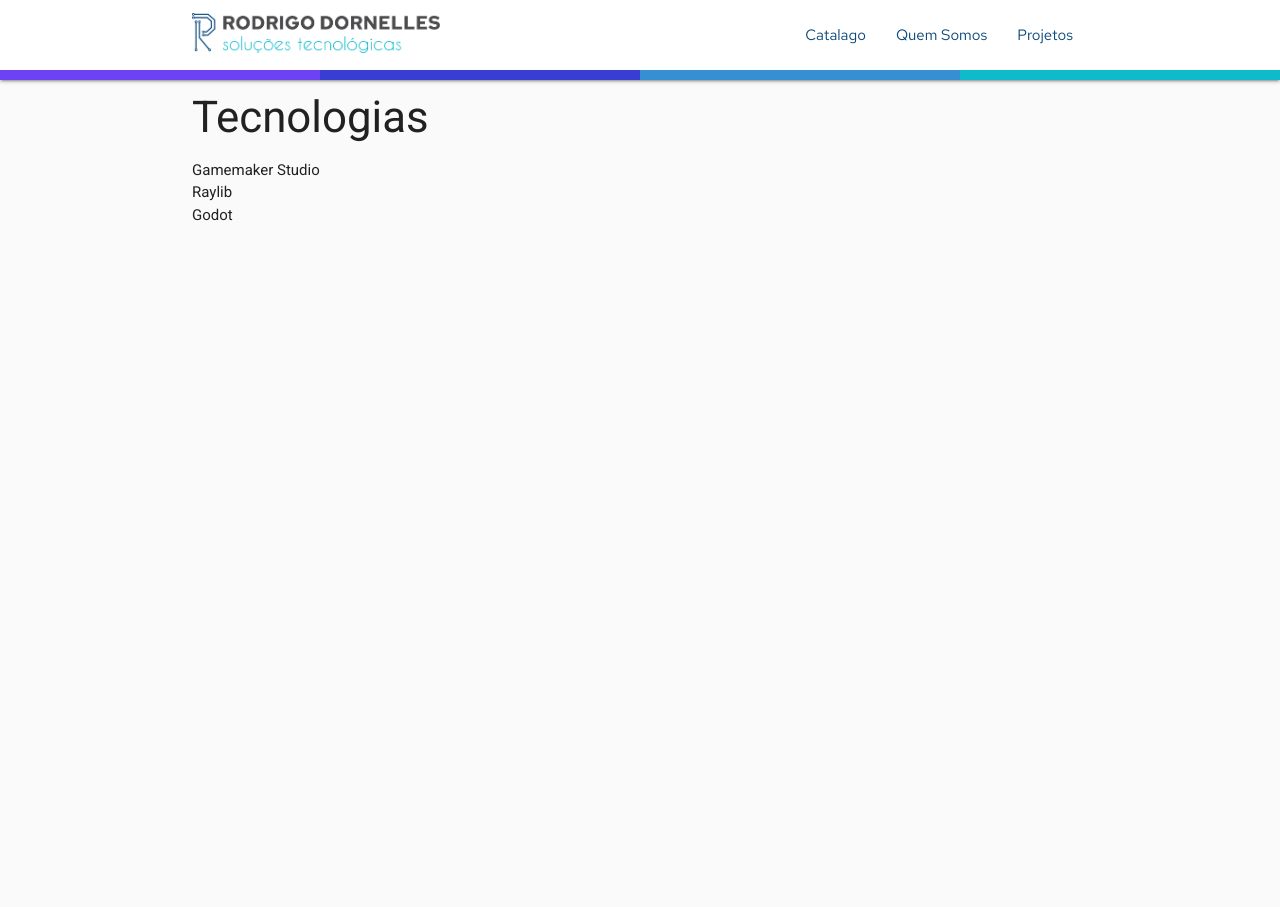
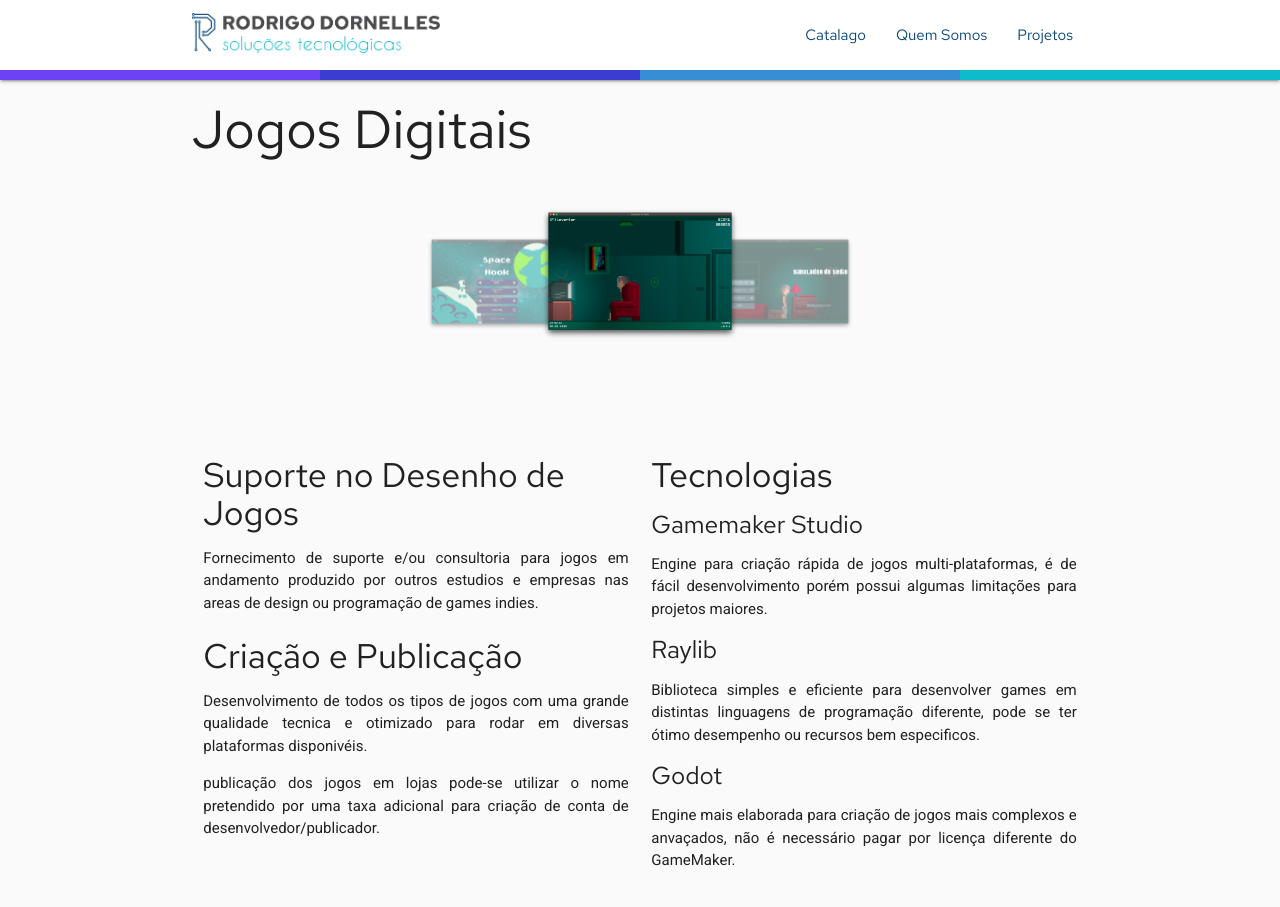
Before and after one commit to rdornelles/rdornelles.github.io, a Jekyll site: the page built from catalago/software/jogos.md, in a window 1280 px wide. Built offline with Jekyll 4.4.1, drawn with Linux system fonts in a browser that asks for light colours.

Commit message:
software-games

```diff
--- a/assets/scripts.js
+++ b/assets/scripts.js
@@ -16,8 +16,7 @@
     });
     // init carousel
     M.Carousel.init(elems, {
-        fullWidth: true,
-        indicators: true
+        fullWidth: false
     });
 });
 
--- a/assets/styles.css
+++ b/assets/styles.css
@@ -87,6 +87,10 @@
     float: none!important;
 }
 
+h1, h2, h3, h4, h5, h6{
+    font-family: 'Red Hat Text', sans-serif;
+}
+
 p {
     text-align: justify;
 }
--- a/catalago/software/jogos.md
+++ b/catalago/software/jogos.md
@@ -7,8 +7,33 @@
     Desenvolvimento ou suporte de criação para jogos educativos, casuais, com história ou modo multijogador.
 ---
 
+## Jogos Digitais ##
+<div class="carousel" markdown="1" style="height:254px">
+![Tedious Simulator Game](/images/game-tedious-1.png)
+![Tedious Simulator Game](/images/game-tedious-2.png)
+![Tedious Simulator Game](/images/game-tedious-3.png)
+![Tedious Simulator Game](/images/game-space-hook.png)
+</div>
 
-### Tecnologias ###
-* **Gamemaker Studio**
-* **Raylib**
-* **Godot**
+<section class="row">
+<div class="col s12 m6" markdown="1">
+#### Suporte no Desenho de Jogos ####
+Fornecimento de suporte e/ou consultoria para jogos em andamento produzido por outros estudios e empresas nas areas de design ou programação de games indies.
+
+
+#### Criação e Publicação ####
+Desenvolvimento de todos os tipos de jogos com uma grande qualidade tecnica e otimizado para rodar em diversas plataformas disponivéis.
+
+publicação dos jogos em lojas pode-se utilizar o nome pretendido por uma taxa adicional para criação de conta de desenvolvedor/publicador.
+</div>
+
+<div class="col s12 m6" markdown="1">
+#### Tecnologias ####
+##### Gamemaker Studio #####
+Engine para criação rápida de jogos multi-plataformas, é de fácil desenvolvimento porém possui algumas limitações para projetos maiores.
+##### Raylib #####
+Biblioteca simples e eficiente para desenvolver games em distintas linguagens de programação diferente, pode se ter ótimo desempenho ou recursos bem especificos.
+##### Godot #####
+Engine mais elaborada para criação de jogos mais complexos e anvaçados, não é necessário pagar por licença diferente do GameMaker.
+</div>
+</section>
```
Also changed, not shown: images/game-space-hook.png (added), images/game-tedious-1.png (added), images/game-tedious-2.png (added), images/game-tedious-3.png (added).
